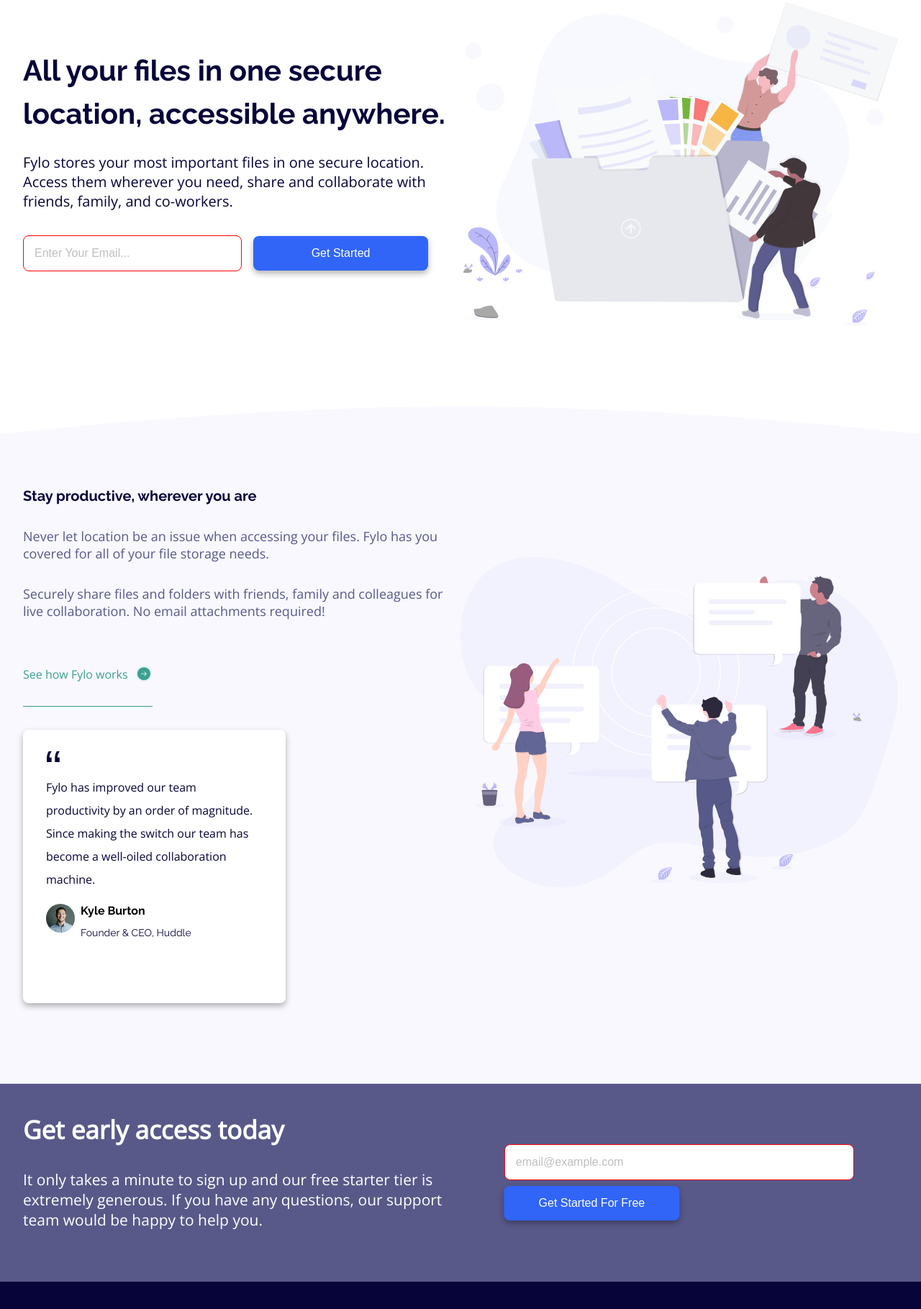
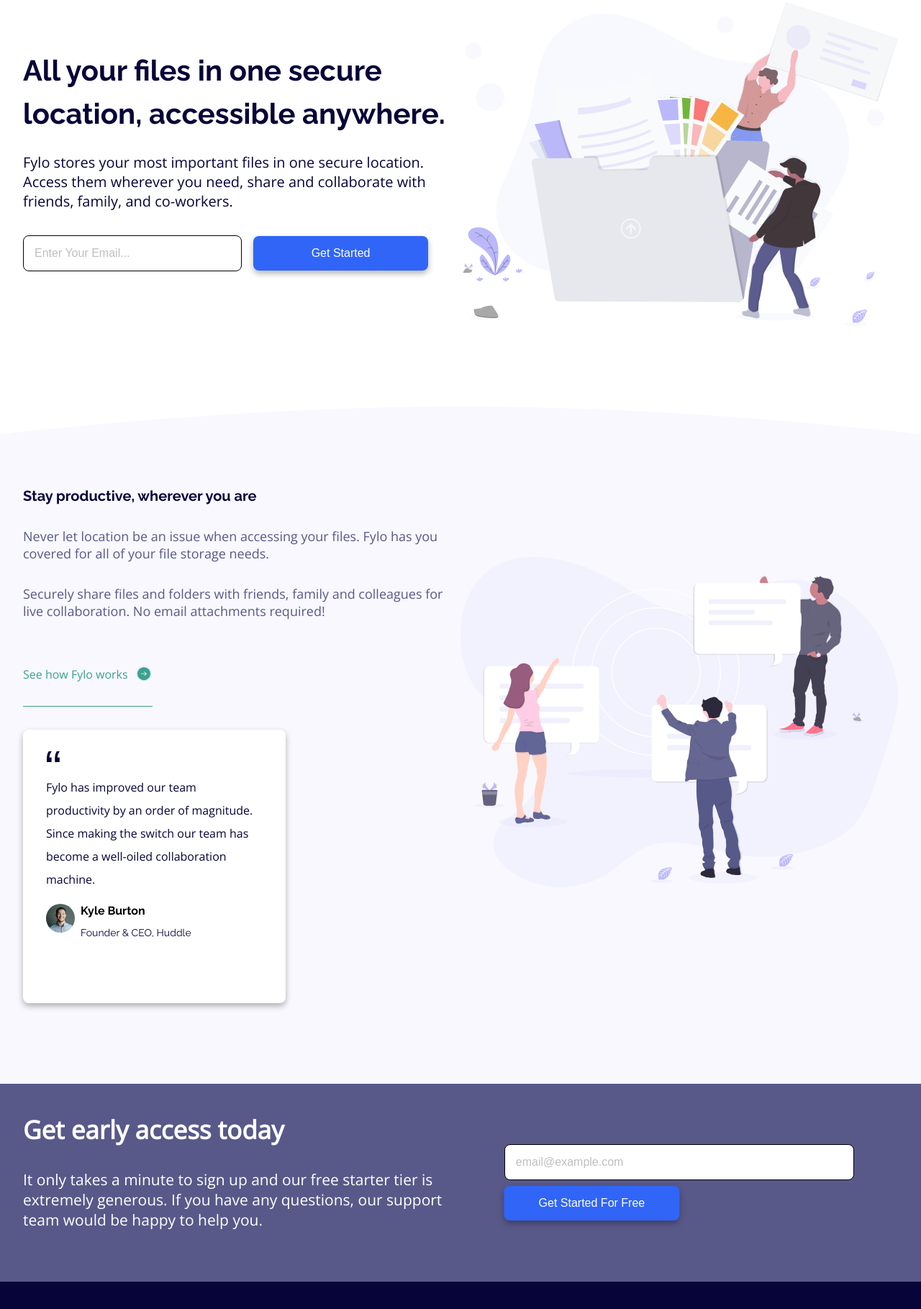
Before and after one commit to Okemwa-mokaya/fylo-landing-page-with-two-column-layout-master, a plain HTML site: page index.html in a window 1280 px wide. Shown: the part 203-2022 px from the top of the page at 72% size. Drawn offline with nearby package versions, Linux system fonts and the light colour scheme.

Commit message:
Update index.html

```diff
--- a/index.html
+++ b/index.html
@@ -30,7 +30,7 @@
             </p>
             <form>
               <div class="enter">
-                <input type="email" name="email" class="input" placeholder="Enter Your Email..." required>
+                <input type="email" name="email" class="input" placeholder="Enter Your Email...">
                 <span class="error">Please check your email</span>
                 <button class="btn">Get Started</button>
               </div>
@@ -74,7 +74,7 @@
       </div>
       <form>
         <div class="enter1">
-          <input type="email" name="email" class="input1" placeholder="email@example.com" required>
+          <input type="email" name="email" class="input1" placeholder="email@example.com">
           <span class="error">Please check your email</span>
           <button class="btn1">Get Started For Free</button>
         </div>
```
